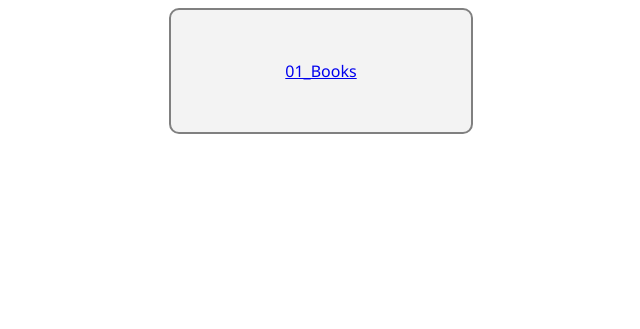
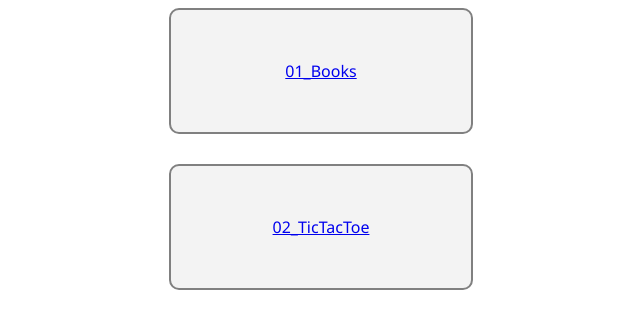
Before and after one commit to brit12345/Odin-Project-Practice, a plain HTML site: page JavaScript/index.html in a window 1280 px wide. Shown: the part 95-424 px from the top of the page, without its empty margins (319-959 px from the left). Drawn offline with Linux system fonts and the light colour scheme.

Commit message:
add to index

```diff
--- a/JavaScript/index.html
+++ b/JavaScript/index.html
@@ -12,4 +12,5 @@
 <body>
   <h1>JavaScript</h1>
   <a href="./01_Books"><div>01_Books</div></a>
+  <a href="./02_TicTacToe"><div>02_TicTacToe</div></a>
 </body>
```
